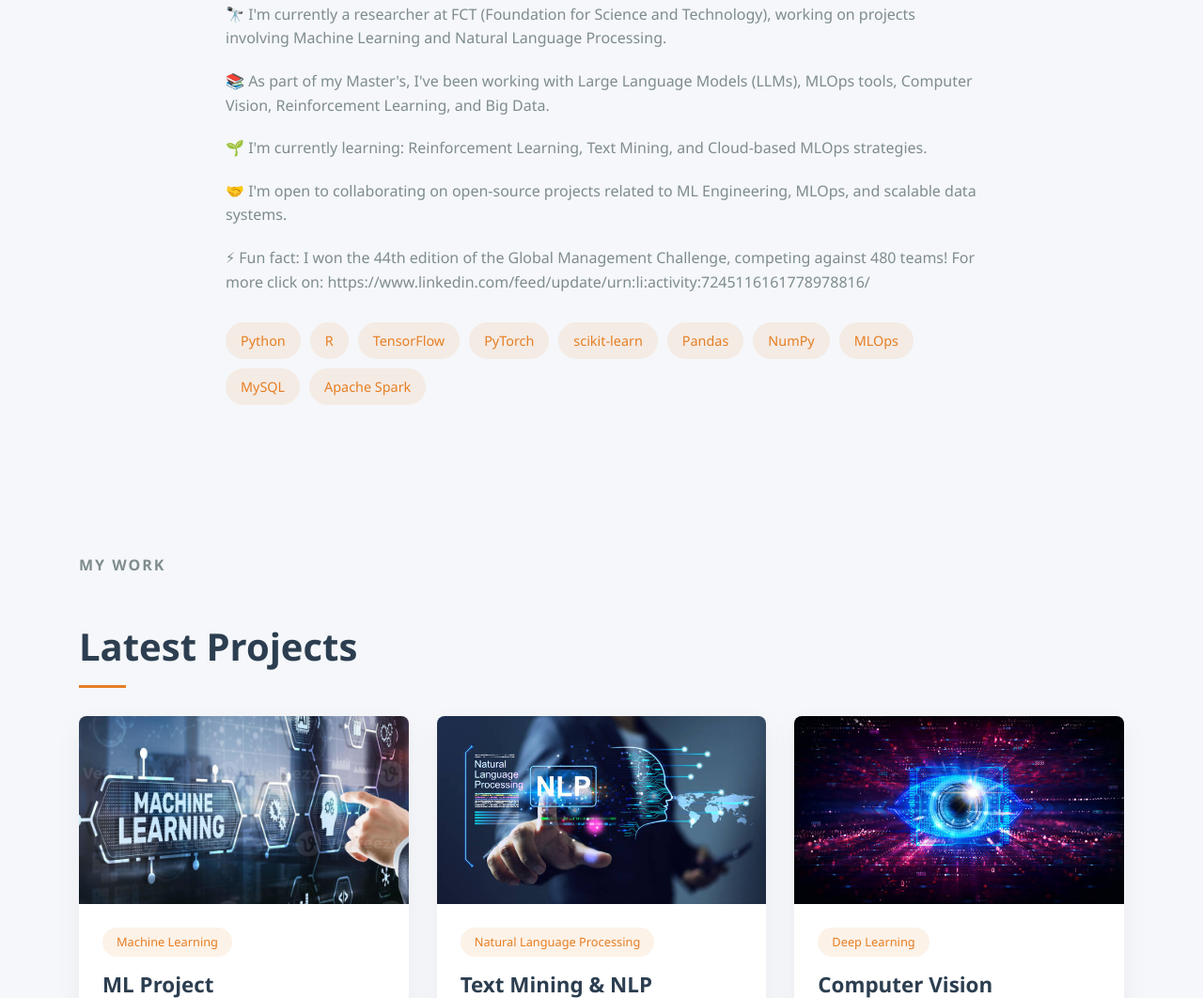
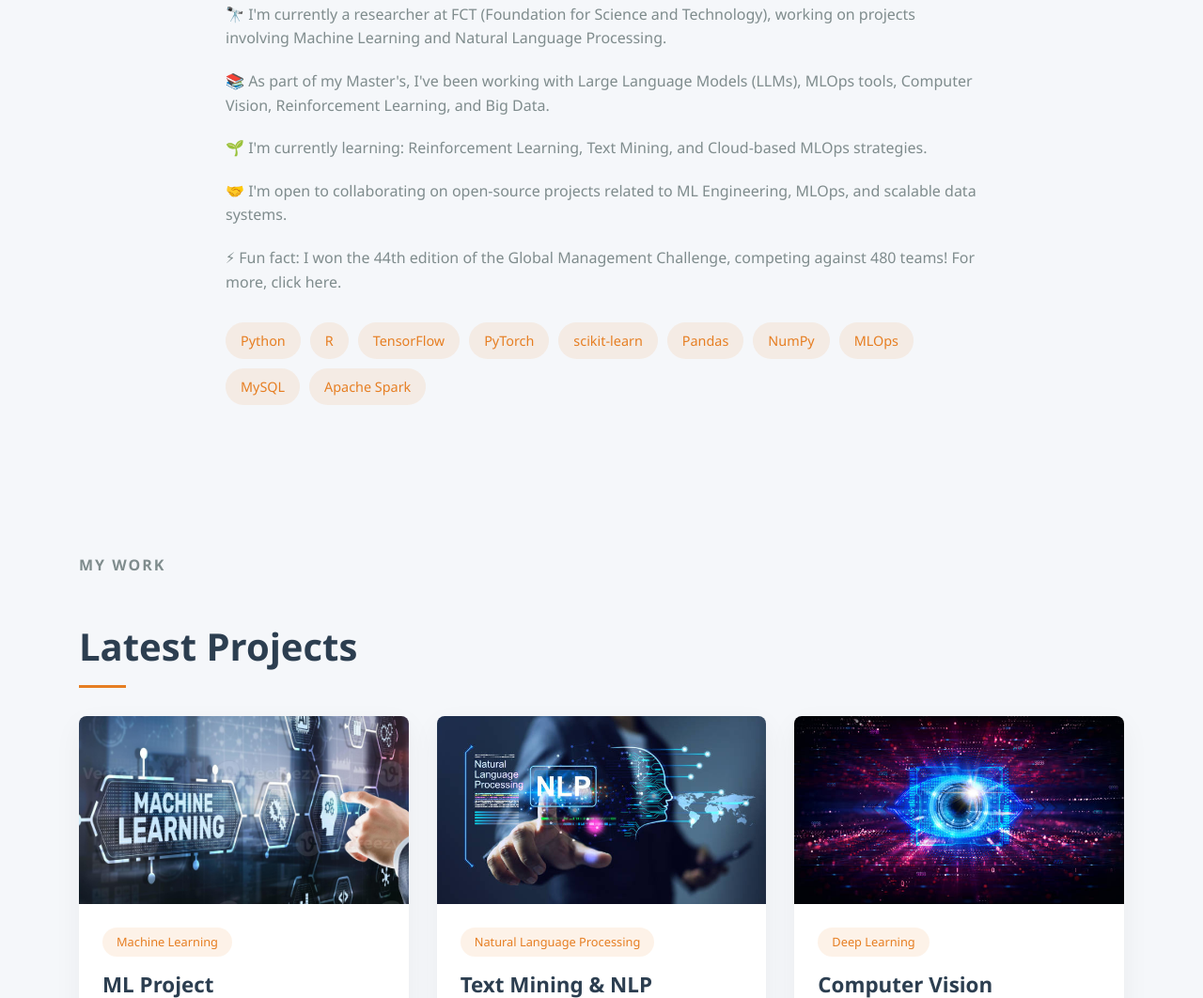
Before and after one commit to jorgemiguelcordeiro/jorgemiguelcordeiro.github.io, a plain HTML site: page index.html in a window 1280 px wide. Shown: the part 1048-2110 px from the top of the page at 94% size. Drawn offline with Linux system fonts and the light colour scheme.

Commit message:
Update index.html

```diff
--- a/index.html
+++ b/index.html
@@ -563,7 +563,7 @@
                     <p>📚 As part of my Master's, I've been working with Large Language Models (LLMs), MLOps tools, Computer Vision, Reinforcement Learning, and Big Data.</p>
                     <p>🌱 I'm currently learning: Reinforcement Learning, Text Mining, and Cloud-based MLOps strategies.</p>
                     <p>🤝 I'm open to collaborating on open-source projects related to ML Engineering, MLOps, and scalable data systems.</p>
-                    <p>⚡ Fun fact: I won the 44th edition of the Global Management Challenge, competing against 480 teams! For more click on: https://www.linkedin.com/feed/update/urn:li:activity:7245116161778978816/</p>
+                    <p>⚡ Fun fact: I won the 44th edition of the Global Management Challenge, competing against 480 teams! For more, <a href="https://www.linkedin.com/feed/update/urn:li:activity:7245116161778978816/" target="_blank">click here</a>.</p>
 
                     <div class="tech-badges">
                         <span class="badge">Python</span>
```
